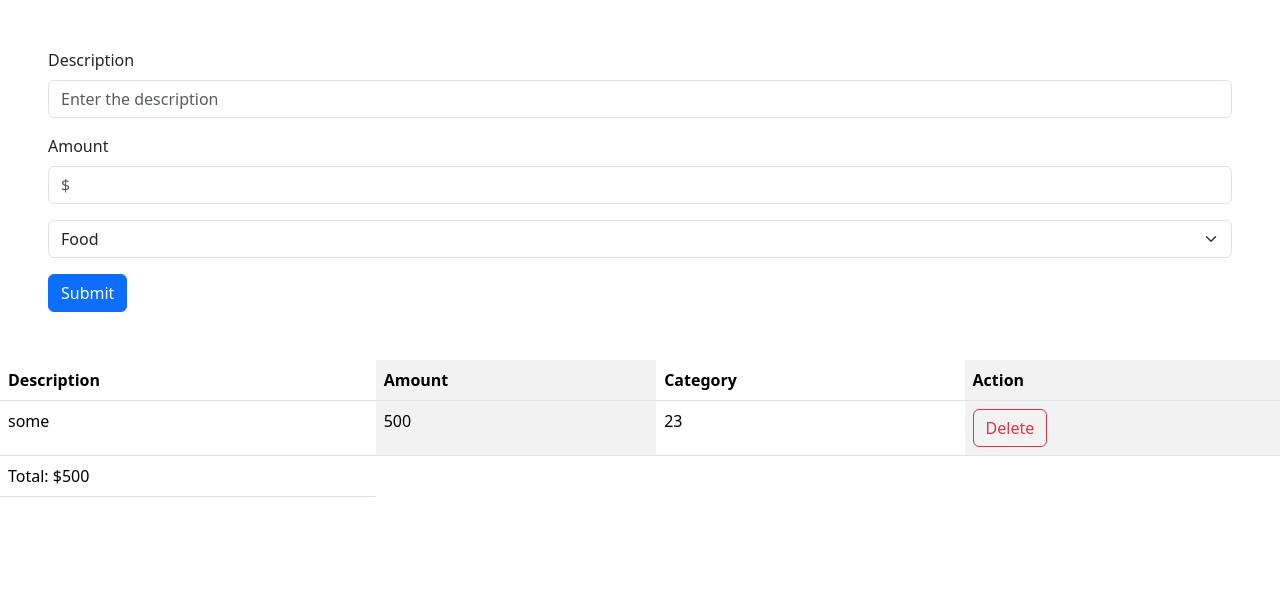
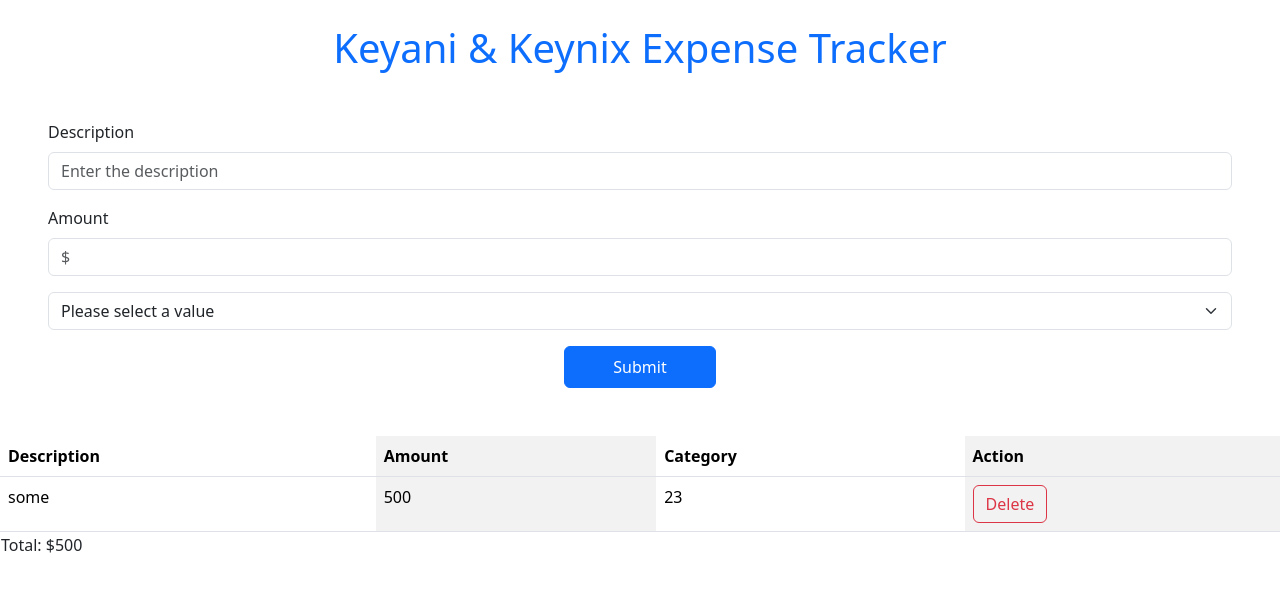
Before and after one commit to PhoenixAssutech/Keyani, a React app: page / in a window 1280 px wide. Shown: the top 590 px of the page. Built offline with nearby package versions, Linux system fonts and the light colour scheme; the HTML template or start-up script is replaced by a standard one.

Commit message:
refactor the ui of the work.

```diff
--- a/src/App.tsx
+++ b/src/App.tsx
@@ -1,6 +1,8 @@
 import { useState } from "react";
+
+import Header from "./components/Header";
+import ExpenseList from "./components/ExpenseList";
 import CreateExpense from "./components/CreateExpense";
-import ExpenseList from "./components/ExpenseList";
 
 import "./index.css";
 import "bootstrap/dist/css/bootstrap.css";
@@ -14,8 +16,10 @@ function App() {
       description: "some",
     },
   ]);
+
   return (
     <>
+      <Header />
       <CreateExpense
         submitHandler={(data) => {
           setexpenseList([
@@ -26,7 +30,9 @@ function App() {
       />
       <ExpenseList
         expenseList={expenseList}
-        onDelete={(id) => setexpenseList([...expenseList.filter((e) => e.id !== id)])}
+        onDelete={(id) =>
+          setexpenseList([...expenseList.filter((e) => e.id !== id)])
+        }
       />
     </>
   );
--- a/src/components/CreateExpense.tsx
+++ b/src/components/CreateExpense.tsx
@@ -4,7 +4,7 @@ import { useForm } from "react-hook-form";
 import { zodResolver } from "@hookform/resolvers/zod";
 
 const createExpenseSchema = z.object({
-  description: z.string().min(10).max(300),
+  description: z.string().min(10, "please provide a description").max(300),
   amount: z
     .number({ invalid_type_error: "required a value" })
     .min(0.5)
@@ -79,6 +79,7 @@ const CreateExpense = ({ submitHandler }: CreateExpenseProps) => {
 
         <div className="mb-3">
           <select {...register("category")} className="form-select">
+            <option value="">Please select a value</option>
             {categories.map((category) => (
               <option key={category} value={category}>
                 {category}
@@ -88,8 +89,8 @@ const CreateExpense = ({ submitHandler }: CreateExpenseProps) => {
           {errors.category && <p> {errors.category.message}</p>}
         </div>
 
-        <div className="mb-3">
-          <button type="submit" className="btn btn-primary  ml-3">
+        <div className="mb-3 text-center">
+          <button type="submit" className="btn btn-primary  ml-3 px-5 py-2">
             Submit
           </button>
         </div>
--- a/src/components/ExpenseList.tsx
+++ b/src/components/ExpenseList.tsx
@@ -17,7 +17,7 @@ const ExpenseList = (props: ExpenseListProps) => {
     return (
       <>
         <div className="text-center">
-          <p className="text-primary m-4"> No Expense Added Yet</p>
+          <p className="text-primary m-4"> No Expense Added Yet!</p>
         </div>
       </>
     );
@@ -50,13 +50,14 @@ const ExpenseList = (props: ExpenseListProps) => {
             </td>
           </tr>
         ))}
-        <tr>
-          <td>
-            Total: $
-            {expenseList.reduce((total, expense) => total + expense.amount, 0)}
-          </td>
-        </tr>
+        <tr></tr>
       </tbody>
+      <tfoot>
+        <td>
+          Total: $
+          {expenseList.reduce((total, expense) => total + expense.amount, 0)}
+        </td>
+      </tfoot>
     </table>
   );
 };
--- /dev/null
+++ b/src/components/Header.tsx
@@ -0,0 +1,11 @@
+import React from "react";
+
+const Header = () => {
+  return (
+    <div>
+      <h1 className="text-primary text-center m-4">Keyani & Keynix Expense Tracker</h1>
+    </div>
+  );
+};
+
+export default Header;
```
